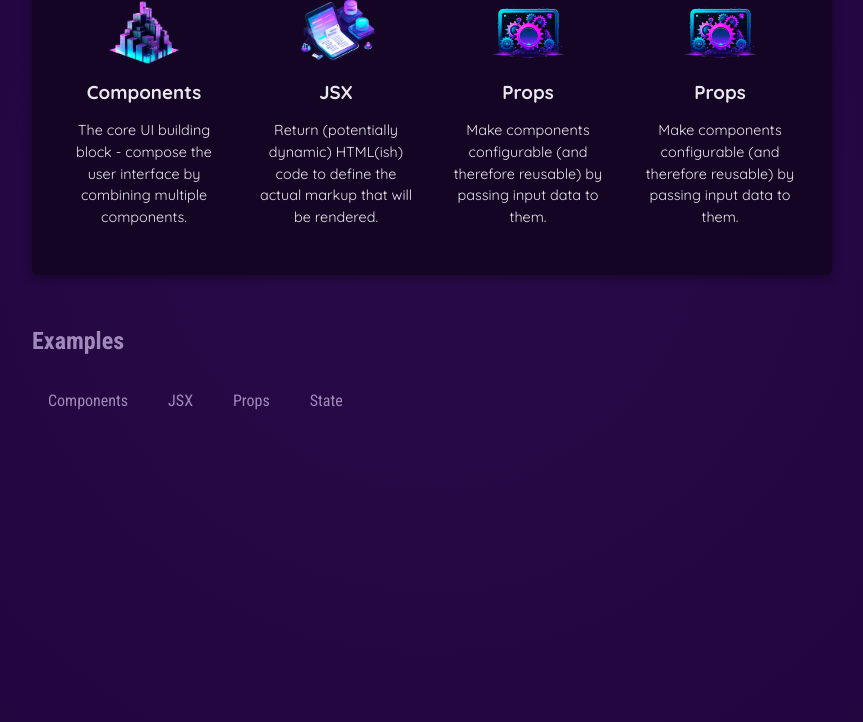
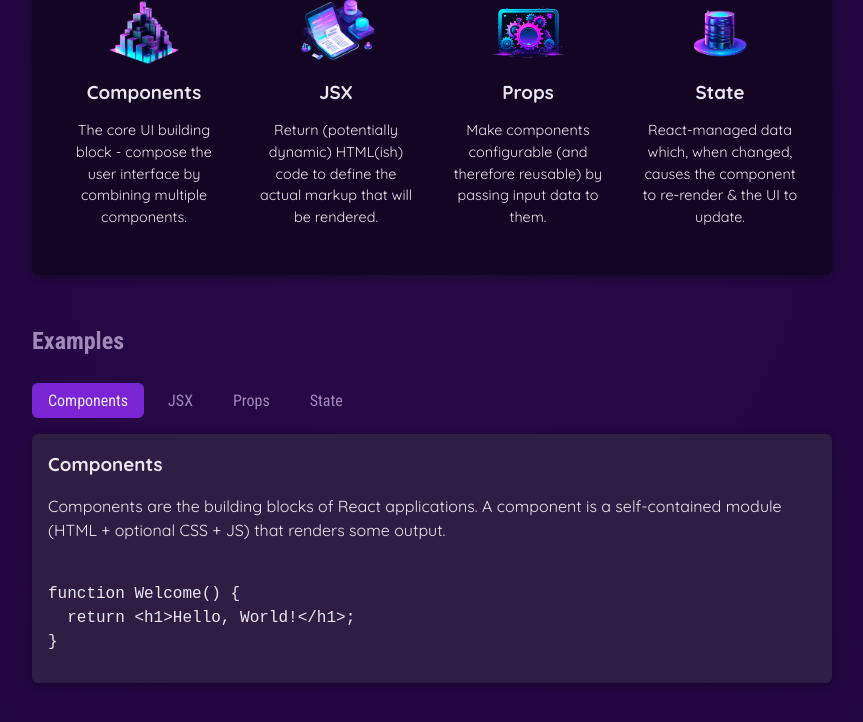
Before and after one commit to p-stojkovski/react-playground, a React (Vite) app in the folder Essentials/: page / in a window 1280 px wide. Both pictures are taken after a click on the button "Components". Shown: the part 424-1146 px from the top of the page, without its empty margins (208-1071 px from the left). Built offline with nearby package versions, Linux system fonts and the light colour scheme.

Commit message:
feat: Updated app component to render data and set values dynamically

```diff
--- a/Essentials/src/App.jsx
+++ b/Essentials/src/App.jsx
@@ -1,9 +1,31 @@
+import { useState } from "react";
 import { CORE_CONCEPTS } from "./data";
 import Header from "./components/Header/Header.jsx";
 import CoreConcept from "./components/CoreConcept/CoreConcept.jsx";
 import TabButton from "./components/TabButton/TabButton.jsx";
+import { EXAMPLES } from "./data.js";
 
 function App() {
+  const [selectedTopic, setSelectedTopic] = useState();
+
+  function handleSelect(selectedButton) {
+    setSelectedTopic(selectedButton);
+  }
+
+  let tabContent = <p>Please select a topic.</p>;
+
+  if (selectedTopic) {
+    tabContent = (
+      <div id="tab-content">
+        <h3>{EXAMPLES[selectedTopic].title}</h3>
+        <p>{EXAMPLES[selectedTopic].description}</p>
+        <pre>
+          <code>{EXAMPLES[selectedTopic].code}</code>
+        </pre>
+      </div>
+    );
+  }
+
   return (
     <div>
       <Header />
@@ -11,24 +33,36 @@ function App() {
         <section id="core-concepts">
           <h2>Core concepts</h2>
           <ul>
-            <CoreConcept
-              title={CORE_CONCEPTS[0].title}
-              description={CORE_CONCEPTS[0].description}
-              image={CORE_CONCEPTS[0].image}
-            />
-            <CoreConcept {...CORE_CONCEPTS[1]} />
-            <CoreConcept {...CORE_CONCEPTS[2]} />
-            <CoreConcept {...CORE_CONCEPTS[2]} />
+            {CORE_CONCEPTS.map((item) => (
+              <CoreConcept key={item.title} {...item} />
+            ))}
           </ul>
         </section>
         <section id="examples">
           <h2>Examples</h2>
           <menu>
-            <TabButton label={"Components"} />
-            <TabButton label={"JSX"} />
-            <TabButton label={"Props"} />
-            <TabButton label={"State"} />
+            <TabButton
+              isSelected={selectedTopic === "components"}
+              onSelect={() => handleSelect("components")}
+              label={"Components"}
+            />
+            <TabButton
+              isSelected={selectedTopic === "jsx"}
+              onSelect={() => handleSelect("jsx")}
+              label={"JSX"}
+            />
+            <TabButton
+              isSelected={selectedTopic === "props"}
+              onSelect={() => handleSelect("props")}
+              label={"Props"}
+            />
+            <TabButton
+              isSelected={selectedTopic === "state"}
+              onSelect={() => handleSelect("state")}
+              label={"State"}
+            />
           </menu>
+          {tabContent}
         </section>
       </main>
     </div>
--- a/Essentials/src/components/TabButton/TabButton.jsx
+++ b/Essentials/src/components/TabButton/TabButton.jsx
@@ -1,7 +1,7 @@
-export default function TabButton({ label }) {
+export default function TabButton({ label, onSelect, isSelected }) {
   return (
     <li>
-      <button>{label}</button>
+      <button className={isSelected ? "active" : undefined} onClick={onSelect}>{label}</button>
     </li>
   );
 }
--- a/Essentials/src/data.js
+++ b/Essentials/src/data.js
@@ -29,3 +29,54 @@ export const CORE_CONCEPTS = [
       'React-managed data which, when changed, causes the component to re-render & the UI to update.',
   },
 ];
+
+export const EXAMPLES = {
+  components: {
+    title: 'Components',
+    description:
+      'Components are the building blocks of React applications. A component is a self-contained module (HTML + optional CSS + JS) that renders some output.',
+    code: `
+function Welcome() {
+  return <h1>Hello, World!</h1>;
+}`,
+  },
+  jsx: {
+    title: 'JSX',
+    description:
+      'JSX is a syntax extension to JavaScript. It is similar to a template language, but it has full power of JavaScript (e.g., it may output dynamic content).',
+    code: `
+<div>
+  <h1>Welcome {userName}</h1>
+  <p>Time to learn React!</p>
+</div>`,
+  },
+  props: {
+    title: 'Props',
+    description:
+      'Components accept arbitrary inputs called props. They are like function arguments.',
+    code: `
+function Welcome(props) {
+  return <h1>Hello, {props.name}</h1>;
+}`,
+  },
+  state: {
+    title: 'State',
+    description:
+      'State allows React components to change their output over time in response to user actions, network responses, and anything else.',
+    code: `
+function Counter() {
+  const [isVisible, setIsVisible] = useState(false);
+
+  function handleClick() {
+    setIsVisible(true);
+  }
+
+  return (
+    <div>
+      <button onClick={handleClick}>Show Details</button>
+      {isVisible && <p>Amazing details!</p>}
+    </div>
+  );
+}`,
+  },
+};
```
